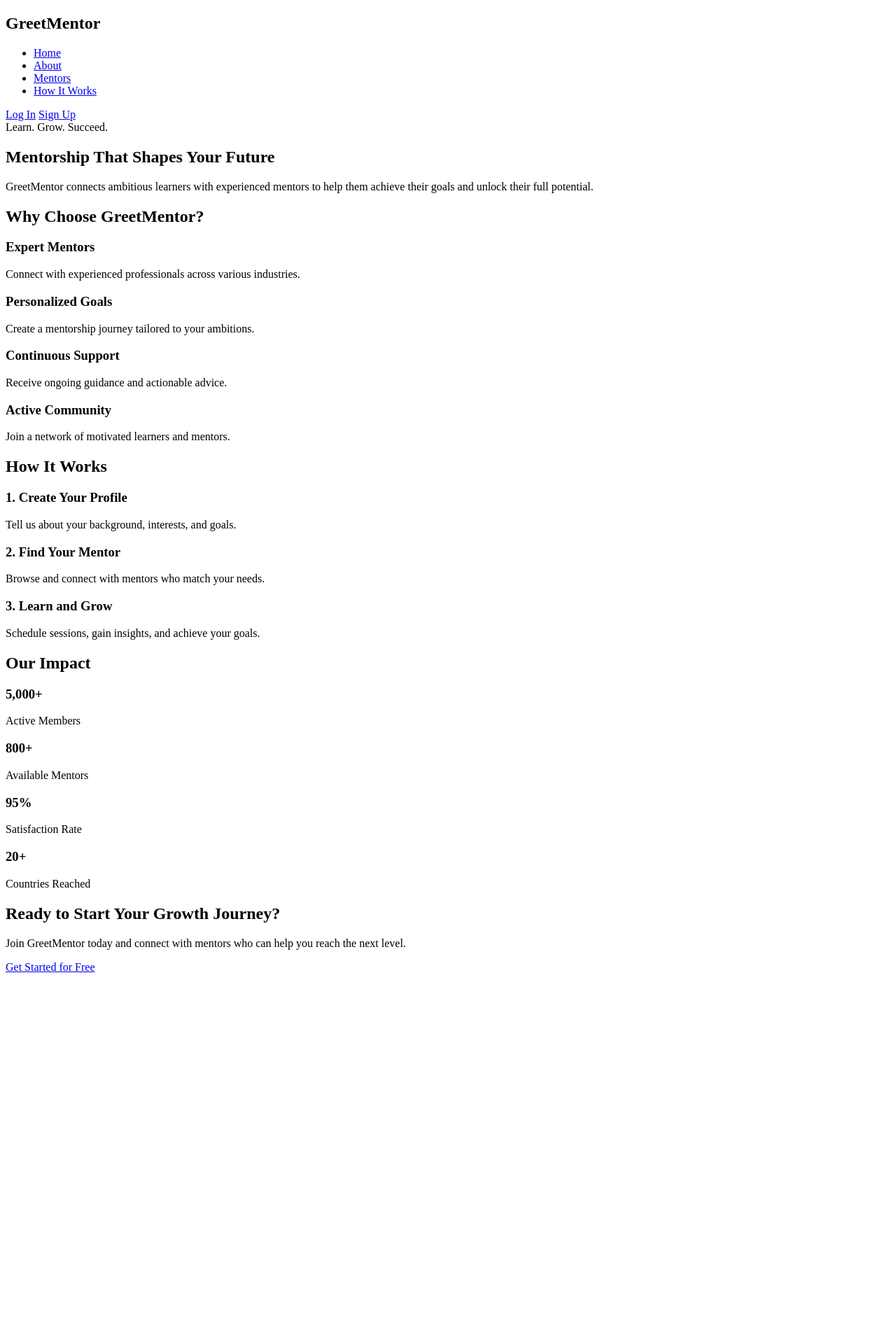
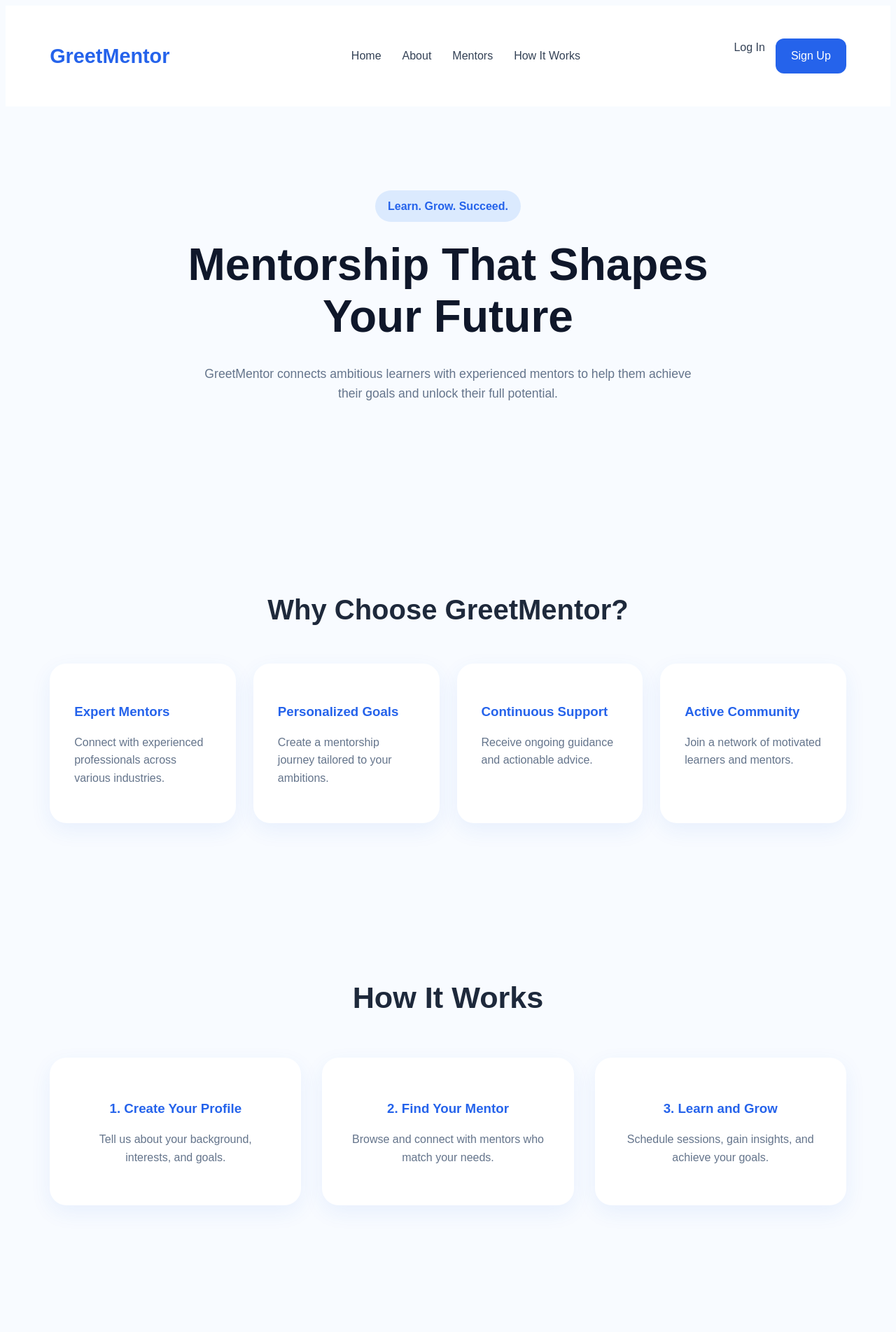
Before and after one commit to eguicheteau-png/GreetMentor, a PHP site: page / in a window 1280 px wide. Shown: the top 1903 px of the page at 70% size. Before the commit the page ends 1389 px from the top, so only its background shows below. Run offline with PHP 8.4, Linux system fonts and the light colour scheme.

Commit message:
added homepage css

```diff
--- a/main.css
+++ b/main.css
@@ -83,3 +83,299 @@ a {
 select {
     width: 70%;
 }
+
+body {
+    font-family: "Inter", sans-serif;
+    line-height: 1.6;
+    color: #1e293b;
+    background: #f8fbff;
+}
+
+/* Container */
+section,
+nav {
+    width: 90%;
+    max-width: 1200px;
+    margin: auto;
+}
+
+/* Header */
+header {
+    background: #ffffff;
+    position: sticky;
+    top: 0;
+    z-index: 100;
+}
+
+nav {
+    display: flex;
+    justify-content: space-between;
+    align-items: center;
+    padding: 25px 0;
+}
+
+nav h1 {
+    color: #2563eb;
+    font-size: 1.8rem;
+}
+
+nav ul {
+    display: flex;
+    gap: 30px;
+    list-style: none;
+}
+
+nav a {
+    text-decoration: none;
+    color: #334155;
+    font-weight: 500;
+}
+
+nav div:last-child {
+    display: flex;
+    gap: 15px;
+}
+
+nav div:last-child a:last-child {
+    background: #2563eb;
+    color: white;
+    padding: 12px 22px;
+    border-radius: 12px;
+}
+
+/* Hero */
+#hero {
+    text-align: center;
+    padding: 120px 20px;
+}
+
+#hero span {
+    display: inline-block;
+    background: #dbeafe;
+    color: #2563eb;
+    padding: 10px 18px;
+    border-radius: 999px;
+    font-weight: 600;
+    margin-bottom: 25px;
+}
+
+#hero h2 {
+    font-size: 4rem;
+    max-width: 850px;
+    margin: auto;
+    line-height: 1.15;
+    color: #0f172a;
+}
+
+#hero p {
+    max-width: 700px;
+    margin: 30px auto;
+    font-size: 1.1rem;
+    color: #64748b;
+}
+
+#hero div {
+    display: flex;
+    justify-content: center;
+    gap: 20px;
+    margin-top: 40px;
+}
+
+#hero a {
+    text-decoration: none;
+    padding: 16px 30px;
+    border-radius: 14px;
+    font-weight: 600;
+}
+
+#hero a:first-child {
+    background: #2563eb;
+    color: white;
+}
+
+#hero a:last-child {
+    border: 2px solid #2563eb;
+    color: #2563eb;
+}
+
+/* Features */
+#features {
+    display: grid;
+    grid-template-columns: repeat(4, 1fr);
+    gap: 25px;
+    margin-top: 80px;
+    margin-bottom: 100px;
+}
+
+#features h2 {
+    grid-column: 1 / -1;
+    text-align: center;
+    margin-bottom: 20px;
+    font-size: 2.5rem;
+}
+
+#features article {
+    background: white;
+    padding: 35px;
+    border-radius: 24px;
+    box-shadow: 0 10px 30px rgba(37, 99, 235, 0.08);
+}
+
+#features article h3 {
+    margin-bottom: 15px;
+    color: #2563eb;
+}
+
+#features article p {
+    color: #64748b;
+}
+
+/* How it works */
+#how-it-works {
+    padding: 80px 0;
+}
+
+#how-it-works h2 {
+    text-align: center;
+    font-size: 2.7rem;
+    margin-bottom: 50px;
+}
+
+#how-it-works > div {
+    display: flex;
+    gap: 30px;
+}
+
+#how-it-works article {
+    flex: 1;
+    background: white;
+    padding: 40px;
+    border-radius: 24px;
+    text-align: center;
+    box-shadow: 0 10px 30px rgba(37, 99, 235, 0.08);
+}
+
+#how-it-works article h3 {
+    margin-bottom: 15px;
+    color: #2563eb;
+}
+
+#how-it-works article p {
+    color: #64748b;
+}
+
+/* Stats */
+#stats {
+    margin: 100px auto;
+    display: grid;
+    grid-template-columns: repeat(4, 1fr);
+    gap: 25px;
+}
+
+#stats h2 {
+    grid-column: 1 / -1;
+    text-align: center;
+    font-size: 2.5rem;
+    margin-bottom: 25px;
+}
+
+#stats div {
+    background: linear-gradient(
+        135deg,
+        #2563eb,
+        #60a5fa
+    );
+    color: white;
+    padding: 40px;
+    border-radius: 24px;
+    text-align: center;
+}
+
+#stats h3 {
+    font-size: 2.5rem;
+    margin-bottom: 10px;
+}
+
+/* CTA */
+#cta {
+    background: linear-gradient(
+        135deg,
+        #2563eb,
+        #60a5fa
+    );
+    color: white;
+    text-align: center;
+    padding: 90px 40px;
+    border-radius: 32px;
+    margin-bottom: 100px;
+}
+
+#cta h2 {
+    font-size: 3rem;
+    margin-bottom: 20px;
+}
+
+#cta p {
+    max-width: 700px;
+    margin: auto;
+    margin-bottom: 35px;
+    opacity: 0.95;
+}
+
+#cta a {
+    display: inline-block;
+    text-decoration: none;
+    background: white;
+    color: #2563eb;
+    padding: 18px 35px;
+    border-radius: 14px;
+    font-weight: 700;
+}
+
+/* Responsive */
+@media (max-width: 992px) {
+
+    #features,
+    #stats {
+        grid-template-columns: repeat(2, 1fr);
+    }
+
+    #how-it-works > div {
+        flex-direction: column;
+    }
+
+    #hero h2 {
+        font-size: 3rem;
+    }
+}
+
+@media (max-width: 768px) {
+
+    nav {
+        flex-direction: column;
+        gap: 20px;
+    }
+
+    nav ul {
+        flex-wrap: wrap;
+        justify-content: center;
+    }
+
+    #features,
+    #stats {
+        grid-template-columns: 1fr;
+    }
+
+    #hero h2 {
+        font-size: 2.4rem;
+    }
+
+    #hero div {
+        flex-direction: column;
+        align-items: center;
+    }
+
+    #cta h2 {
+        font-size: 2rem;
+    }
+}
--- a/views/accueil.php
+++ b/views/accueil.php
@@ -3,6 +3,7 @@
 <head>
     <meta charset="UTF-8">
     <meta name="viewport" content="width=device-width, initial-scale=1.0">
+    <link rel="stylesheet" href="/main.css">
     <title>GreetMentor</title>
 </head>
 <body>
@@ -20,7 +21,7 @@
 
             <div>
                 <a href="/login">Log In</a>
-                <a href="#">Sign Up</a>
+                <a href="/account/create/form">Sign Up</a>
             </div>
         </nav>
     </header>
```
